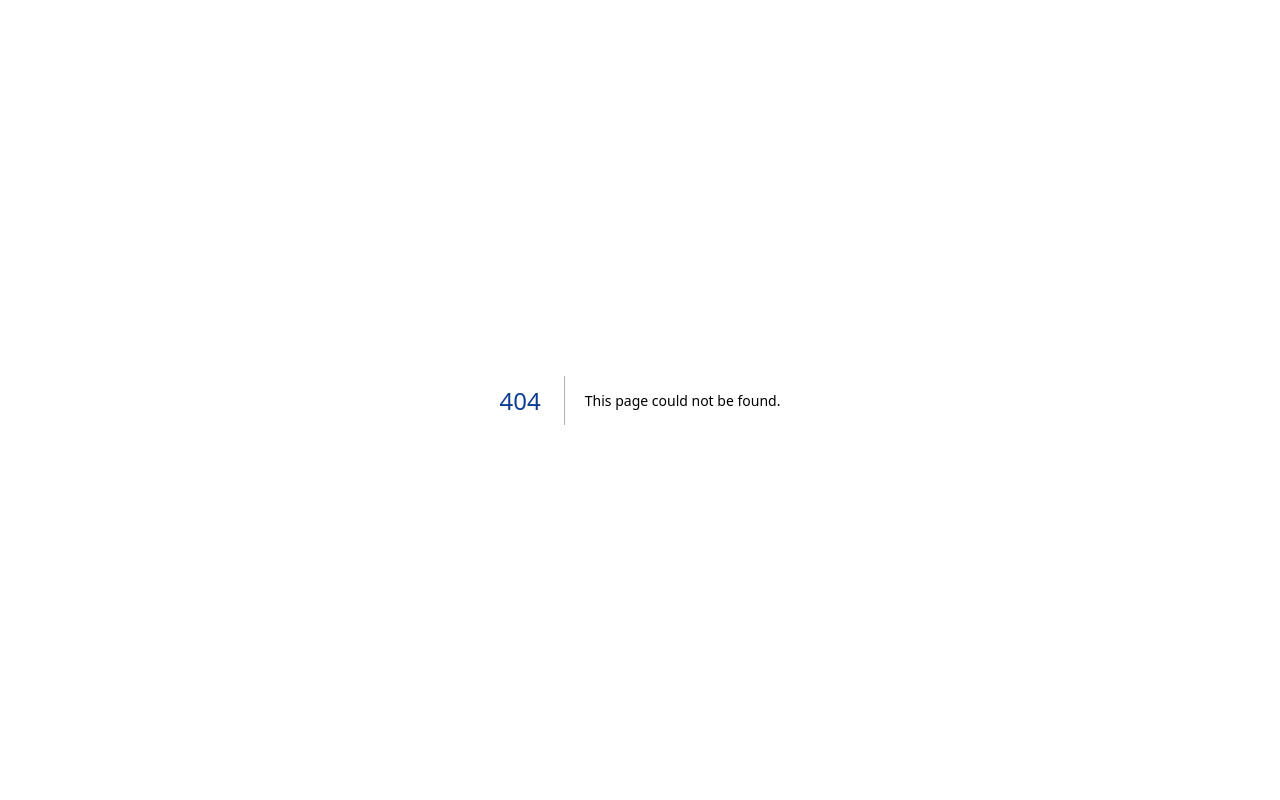
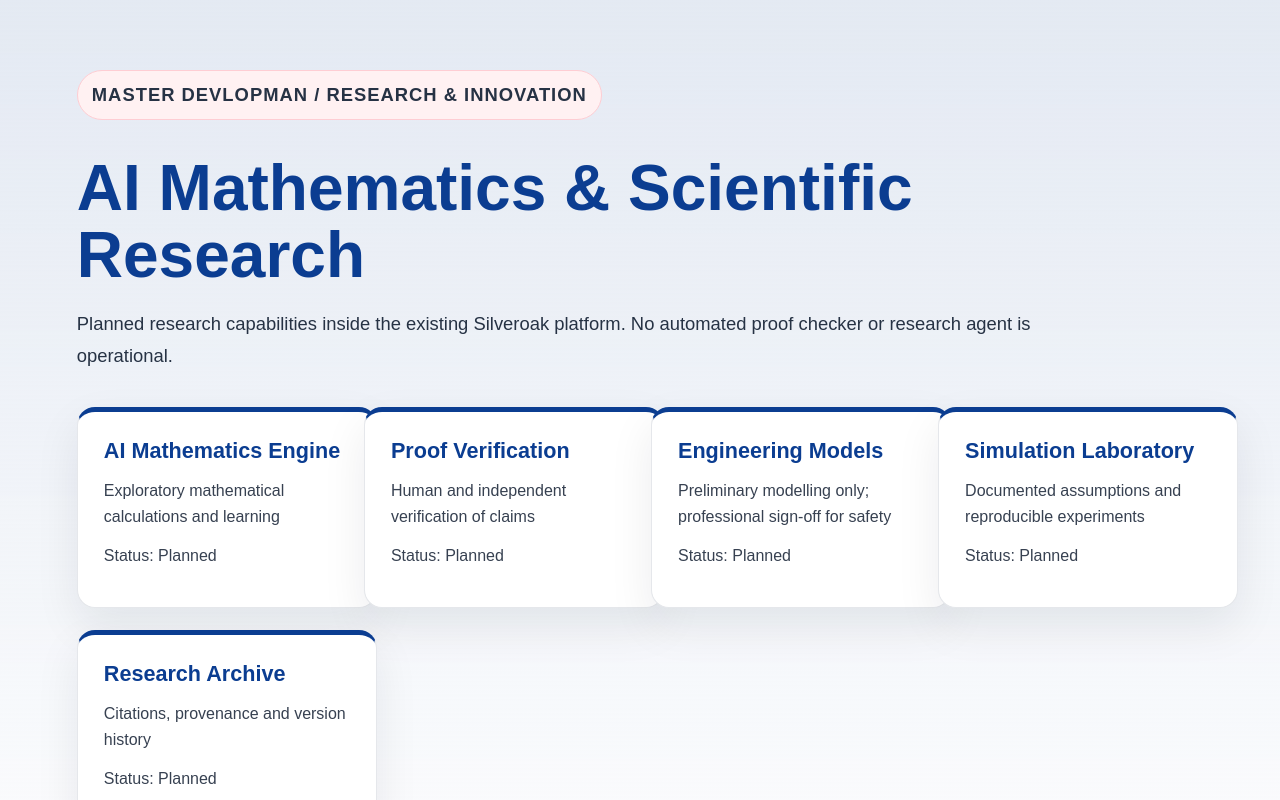
Before and after one commit to patrickprincivil/alliance_nasyonal_devlopman, a Next.js app: page /research-innovation in a window 1280 px wide. Before the commit this address had no page. Built offline with nearby package versions, Linux system fonts and the light colour scheme.

Commit message:
feat: integrate Silveroak research and aviation reference app/research-innovation/page.tsx

```diff
--- /dev/null
+++ b/app/research-innovation/page.tsx
@@ -0,0 +1,16 @@
+import Link from "next/link";
+const items = [
+  ["AI Mathematics Engine", "Exploratory mathematical calculations and learning"],
+  ["Proof Verification", "Human and independent verification of claims"],
+  ["Engineering Models", "Preliminary modelling only; professional sign-off for safety"],
+  ["Simulation Laboratory", "Documented assumptions and reproducible experiments"],
+  ["Research Archive", "Citations, provenance and version history"],
+] as const;
+export default function ResearchInnovationPage() {
+  return <main className="page"><p className="eyebrow">MASTER DEVLOPMAN / Research & Innovation</p>
+    <h1>AI Mathematics & Scientific Research</h1>
+    <p>Planned research capabilities inside the existing Silveroak platform. No automated proof checker or research agent is operational.</p>
+    <section className="gridSection">{items.map(([name,detail]) =>
+      <article className="card" key={name}><h2>{name}</h2><p>{detail}</p><p>Status: Planned</p></article>
+    )}</section><Link href="/master-control-center">Master Control Center</Link></main>;
+}
```
